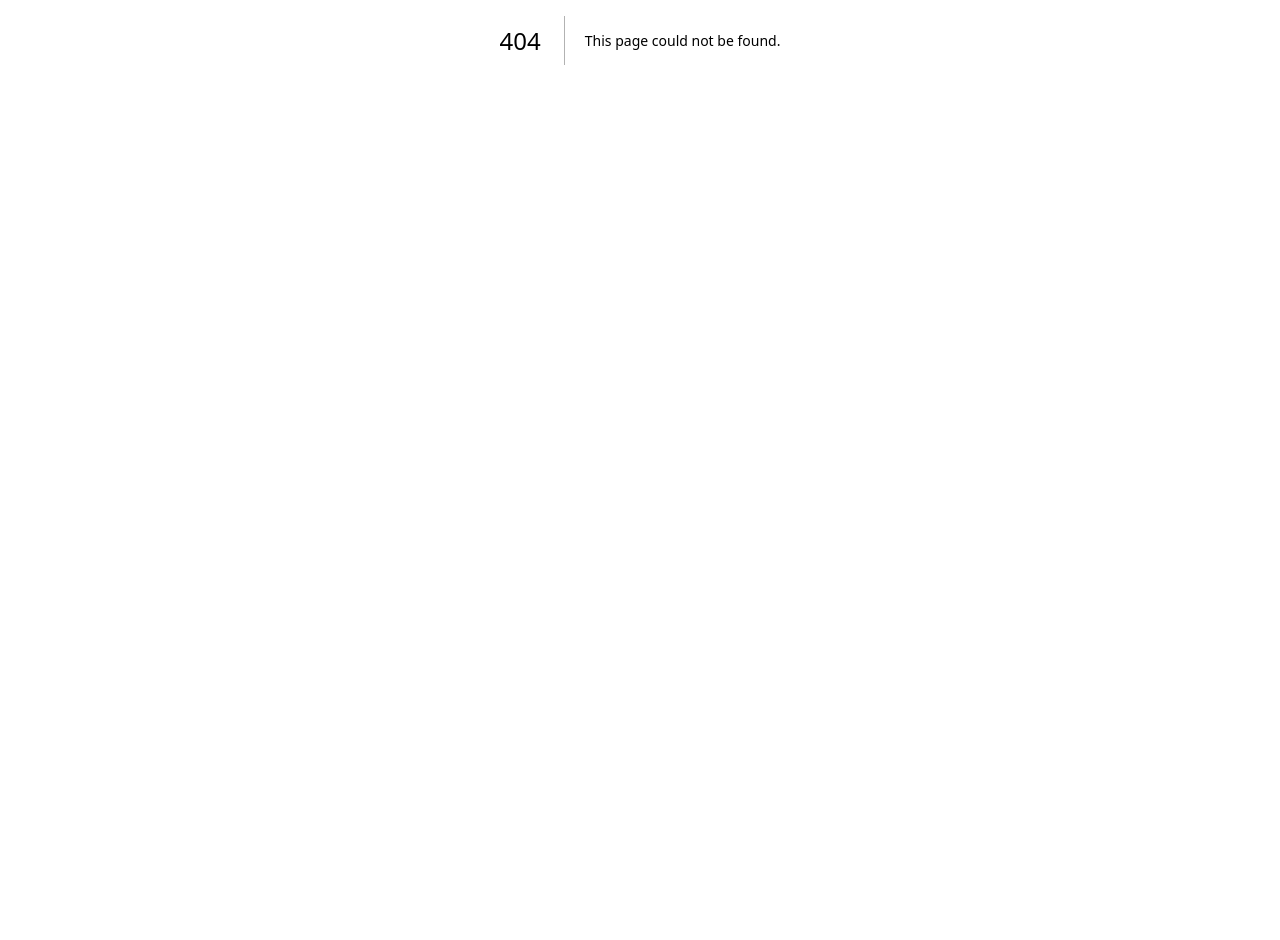
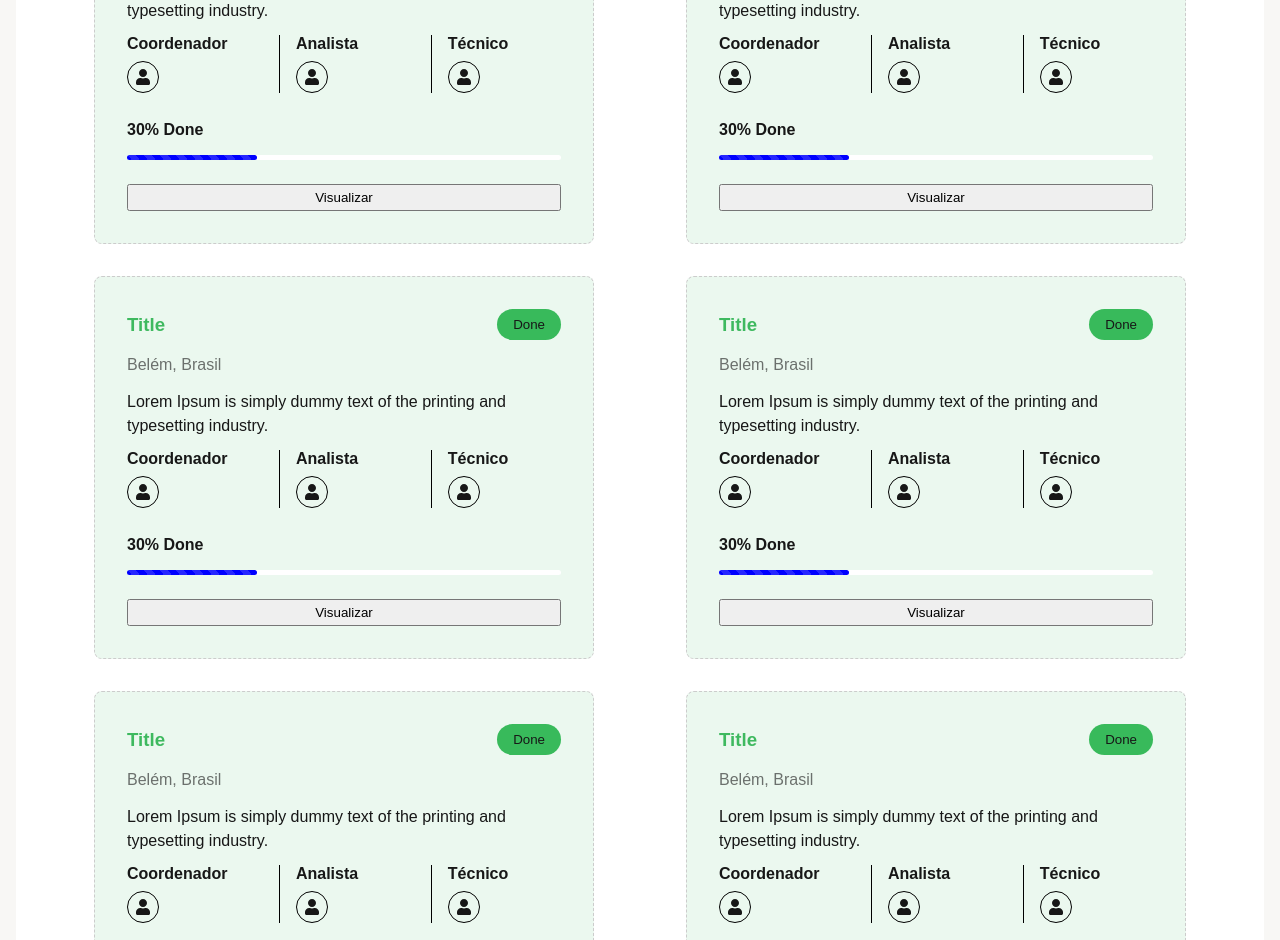
Before and after one commit to edudesenvolvedor/project-nameless, a Next.js app: page /dashboard/service in a window 1280 px wide. Before the commit this address had no page. Shown: the part 360-1300 px from the top of the page. Before the commit the page ends 800 px from the top, so only its background shows below. Built offline with nearby package versions, Linux system fonts and the light colour scheme.

Commit message:
refactor dashboard component

```diff
--- /dev/null
+++ b/src/app/dashboard/service/page.tsx
@@ -0,0 +1,25 @@
+import Panel from '@/components/Panel';
+import Card from '@/components/Card';
+
+const Service = () => (
+  <>
+    <Panel
+      title={'Serviços'}
+      breadcrumb={'Dashboard / Serviços'}
+      header={<button>Novo Relatório</button>}
+    >
+      <Card.Project></Card.Project>
+      <Card.Project></Card.Project>
+      <Card.Project></Card.Project>
+      <Card.Project></Card.Project>
+      <Card.Project></Card.Project>
+      <Card.Project></Card.Project>
+      <Card.Project></Card.Project>
+      <Card.Project></Card.Project>
+      <Card.Project></Card.Project>
+      <Card.Project></Card.Project>
+    </Panel>
+  </>
+);
+
+export default Service;
--- a/src/components/Card/Project/styles.module.css
+++ b/src/components/Card/Project/styles.module.css
@@ -4,6 +4,7 @@
     background-color: #ebf8ef;
     border-radius: 8px;
     max-width: 500px;
+    margin: 0 auto 32px auto;
 }
 
 .header {
--- a/src/components/Panel/styles.module.css
+++ b/src/components/Panel/styles.module.css
@@ -56,4 +56,6 @@
     padding: 32px;
     border-radius: 32px;
     display: flex;
+    flex-wrap: wrap;
+    justify-content: space-between;
 }
```
